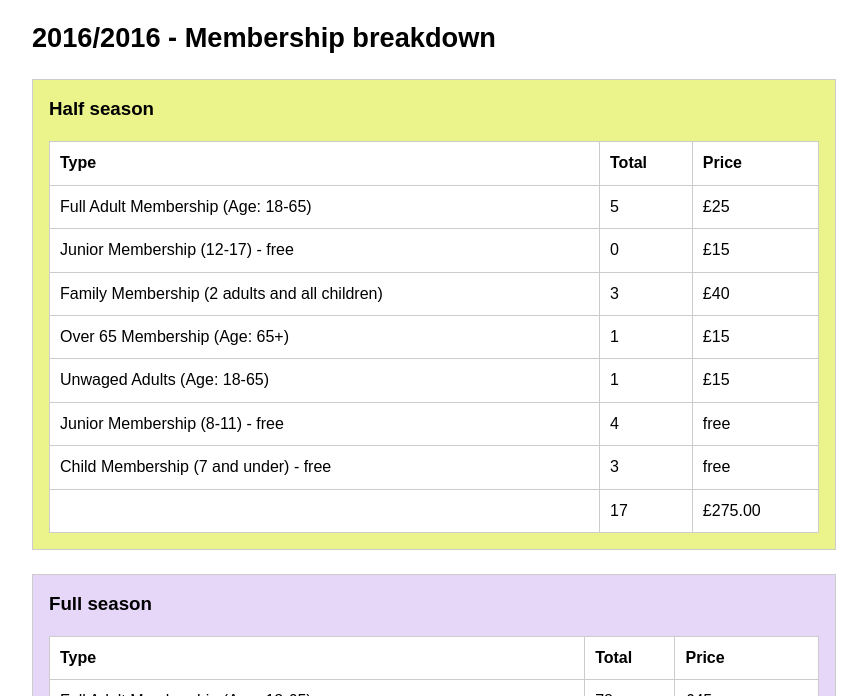
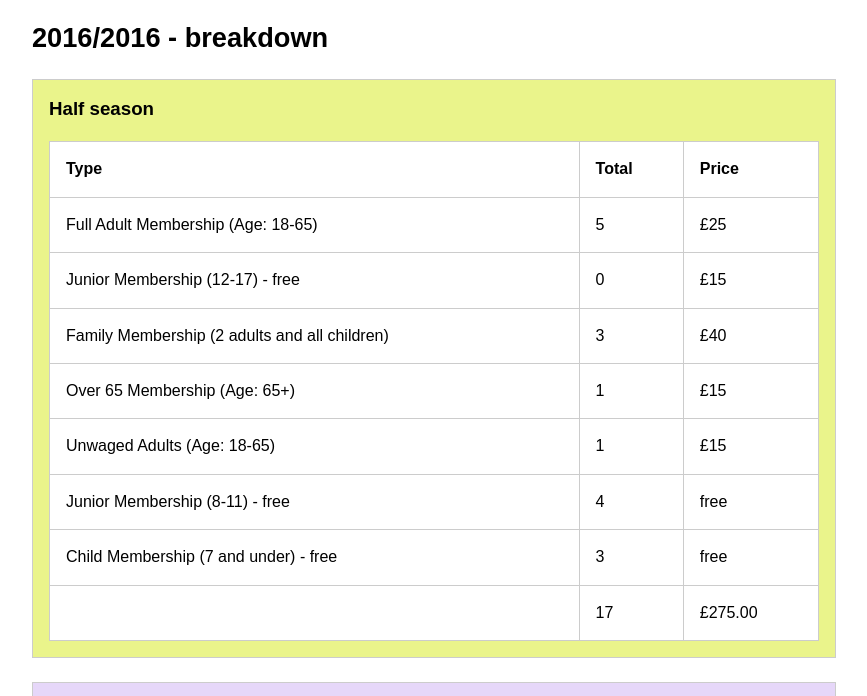
Before and after one commit to codekipple/GTSC, a plain HTML site: page index.html in a window 1280 px wide. Shown: the part 82-778 px from the top of the page, without its empty margins (206-1073 px from the left). Drawn offline with Linux system fonts and the light colour scheme.

Commit message:
Now better on mobile

```diff
--- a/css/2.main.css
+++ b/css/2.main.css
@@ -134,16 +134,33 @@ table td {
 }
 table th,
 table td {
-    padding: 10px;
+    padding: 0.5em;
     text-align: left;
+}
+@media (min-width: 520px) {
+    table th,
+    table td {
+        padding: 1em;
+    }
 }
 
 /* notice */
 .c-section {
     border: 1px solid #ccc;
-    padding: 1em;
+    border-width: 1px 0 1px 0;
+    padding: 0.5em;
     margin-bottom: 1.5em;
     background-color: #efefef;
+    margin-left: -0.5em;
+    margin-right: -0.5em;
+}
+@media (min-width: 520px) {
+    .c-section {
+        margin-left: 0;
+        margin-right: 0;
+        border-width: 1px;
+        padding: 1em;
+    }
 }
 .c-section--full {
     background: #e6d7f9;
--- a/css/4.utilitiy-classes.css
+++ b/css/4.utilitiy-classes.css
@@ -1,6 +1,7 @@
 /* structural */
 .u-constrict {
-    width: 820px;
+    max-width: 820px;
+    min-width: 320px;
     margin: 0 auto;
     padding: 0.5em;
 }
--- a/index.html
+++ b/index.html
@@ -17,7 +17,7 @@
             <h1>GMST - Membership</h1>
 
             <section>
-                <h2>2016/2016 - Membership breakdown</h2>
+                <h2>2016/2016 - breakdown</h2>
 
                 <div class="c-section c-section--half">
                     <h3>Half season</h3>
```
